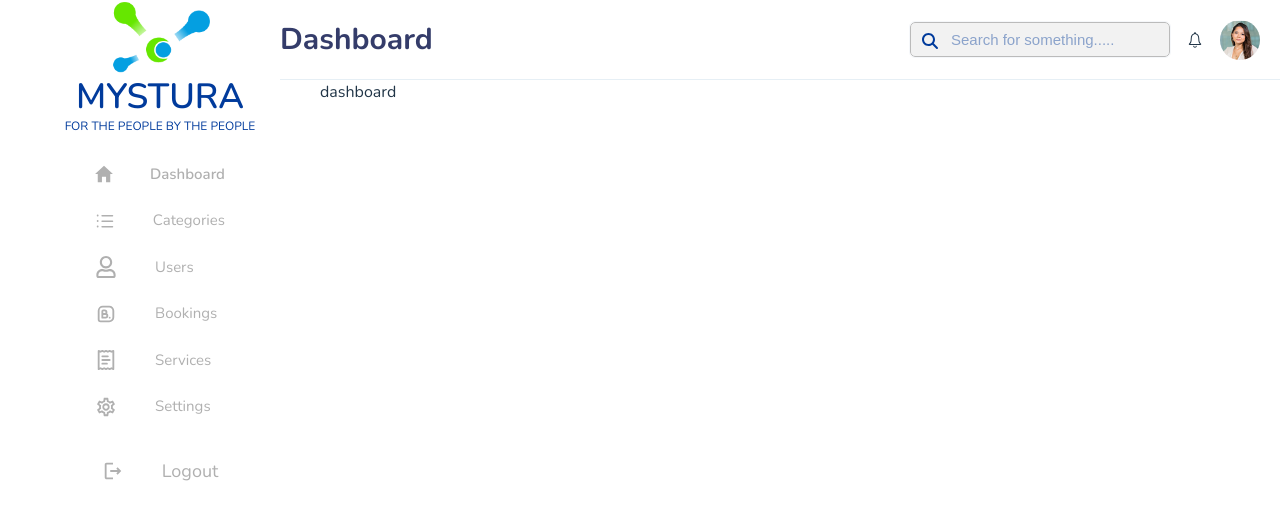
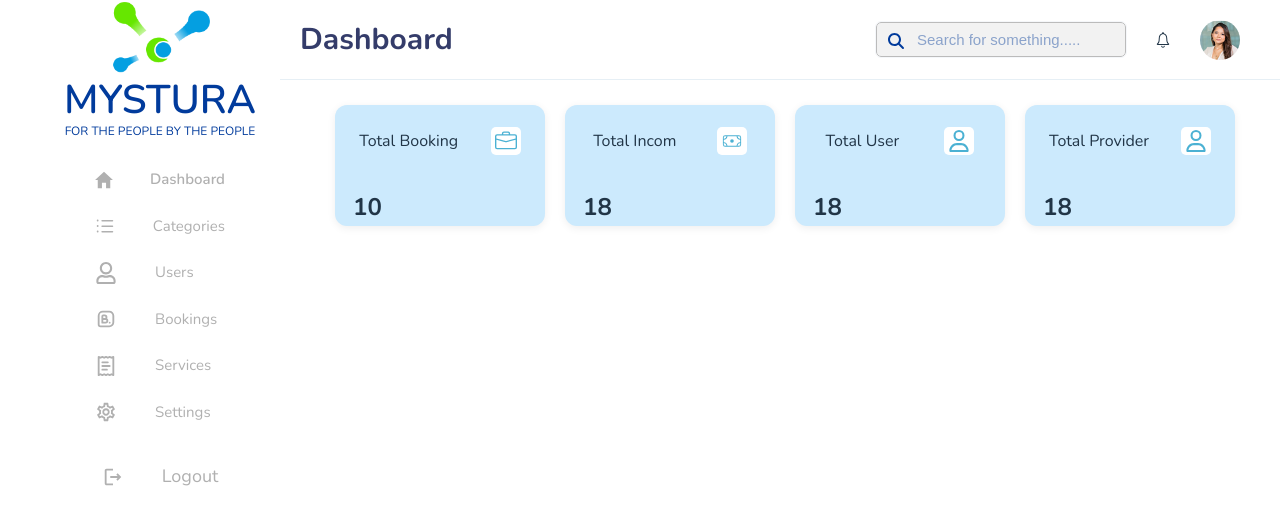
Before and after one commit to Tahanaz0/Mystura, a React (Vite) app: page /dashboard in a window 1280 px wide. Shown: the top 524 px of the page. Built offline with nearby package versions, Linux system fonts and the light colour scheme.

Commit message:
'dashboard'

```diff
--- a/src/App.jsx
+++ b/src/App.jsx
@@ -1,7 +1,7 @@
 import React from 'react';
 import { BrowserRouter, Routes, Route, useLocation } from 'react-router-dom';
 import Login from './component/login/Login';
-import Dashboard from './component/dashboard/dashboard';
+import Dashboard from './component/dashboard/Dashboard';
 import SideBar from './component/sideBar/SideBar';
 import Header from './component/Header/Header';
 
--- a/src/component/Header/header.css
+++ b/src/component/Header/header.css
@@ -110,7 +110,7 @@
   animation: slideFromTopLeft 0.35s ease-out;
 }
 .header-container {
-  /* z-index: 1000; */
+  z-index: 1000;
   margin-left: 280px;
   width: 100%;
   position: fixed;
@@ -123,7 +123,7 @@
   justify-content: space-between;
   background-color: white;
   border-bottom: 1px solid #E6EFF5;
-  /* padding: 20px; */
+  padding: 20px;
   height: 80px;
 }
 
@@ -135,13 +135,13 @@
 .text {
   display: flex;
   align-items: center;
-  gap: 5px;
+  gap: 17px;
   margin-right: 300px;
 }
 
 
 .text input {
-  width: 260px;
+  width: 250px;
   padding: 8px 0px 8px 40px;
   font-size: 15px;
   background-color: #DDDDDD;
@@ -356,16 +356,3 @@
     font-size: 12px !important;
   }
 }
-
-@media screen and (max-width: 375px) {
-  .search-wrapper {
-    width: 150px !important;
-  }
-  .custom-input {
-    font-size: 14px !important;
-    padding: 6px 0px 6px 28px !important;
-  }
-  .custom-input::placeholder {
-    font-size: 14px !important;
-  }
-}
--- a/src/component/dashboard/Dashboard.jsx
+++ b/src/component/dashboard/Dashboard.jsx
@@ -1,10 +1,42 @@
 import React from "react";
+import { BsBriefcase } from "react-icons/bs";
+import { CiMoneyBill } from "react-icons/ci";
+import { FaRegUser } from "react-icons/fa6";
 import './dashboard.css'
 const Dashboard = () => {
     return (
         <>
             <div className="dash-container">
-        dashboard
+                <div className="boxes">
+                    <div className="dash-item">
+                        <div className="child-item">
+                            <p>Total Booking</p>
+                            <BsBriefcase  className="box-icon"/>
+                        </div>
+                        <h2>10</h2>
+                    </div>
+                    <div className="dash-item">
+                        <div className="child-item">
+                            <p>Total Incom</p>
+                            <CiMoneyBill className="box-icon" />
+                        </div>
+                        <h2>18</h2>
+                    </div>
+                    <div className="dash-item">
+                        <div className="child-item">
+                            <p>Total User</p>
+                            <FaRegUser className="box-icon" />
+                        </div>
+                        <h2>18</h2>
+                    </div>
+                    <div className="dash-item">
+                        <div className="child-item">
+                            <p>Total Provider</p>
+                            <FaRegUser className="box-icon" />
+                        </div>
+                        <h2>18</h2>
+                    </div>
+                </div>
             </div>
         </>
     );
--- a/src/component/dashboard/dashboard.css
+++ b/src/component/dashboard/dashboard.css
@@ -1,4 +1,45 @@
 .dash-container{
-    margin-top: 80px;
+    margin-top: 90px;
+    width: 100%;
+    padding: 15px;
     /* margin-left: 1px; */
 }
+.boxes {
+    width: 100%;
+    display: flex;
+    justify-content: center;
+    align-items: center;
+    flex-wrap: wrap;
+    gap: 20px;
+}
+
+.dash-item {
+    width: 210px;
+    height: 121px;
+    background-color: #cceafd;
+    border-radius: 12px;
+    box-shadow: 0 2px 8px rgba(0,0,0,0.07);
+    padding: 8px 18px;
+    margin: 0;
+    display: flex;
+    flex-direction: column;
+    justify-content: space-around;
+}
+.dash-item:hover{
+    cursor: pointer;
+    background-color: #BBD4E2;
+}
+.child-item{
+    display: flex;
+    gap: 20px;
+    justify-content: space-around;
+    align-items: center;
+}
+.box-icon{
+    background-color: white;
+    color: #4BB1D3;
+    width: 30px;
+    height: 28px;
+    border-radius: 5px;
+    padding: 3px;
+}
--- a/src/component/sideBar/sideBar.css
+++ b/src/component/sideBar/sideBar.css
@@ -20,7 +20,7 @@
     margin: 0;
 }
 .side-bar-heading{
-    font-size: 35px;
+    font-size: 40px;
     font-weight: 600;
     margin: 0;
 }
```
Lines whose indentation alone changed are shown as unchanged.
